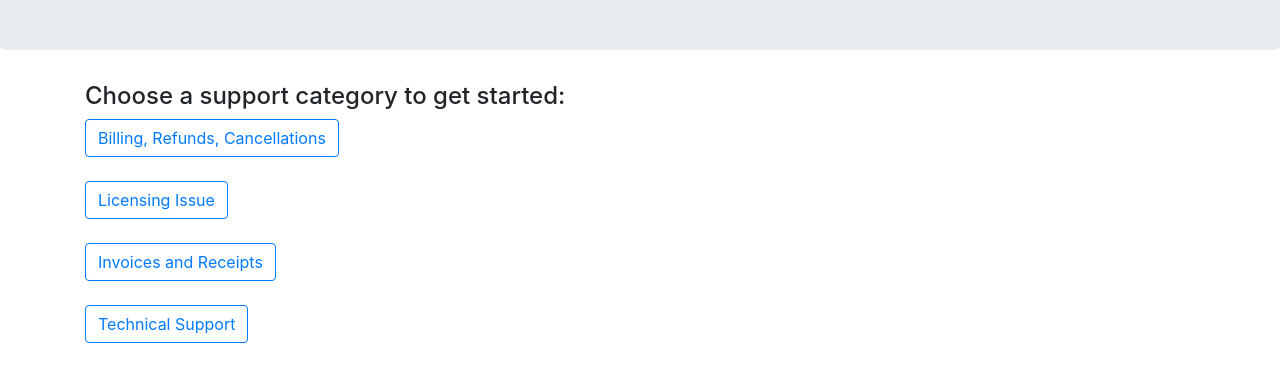
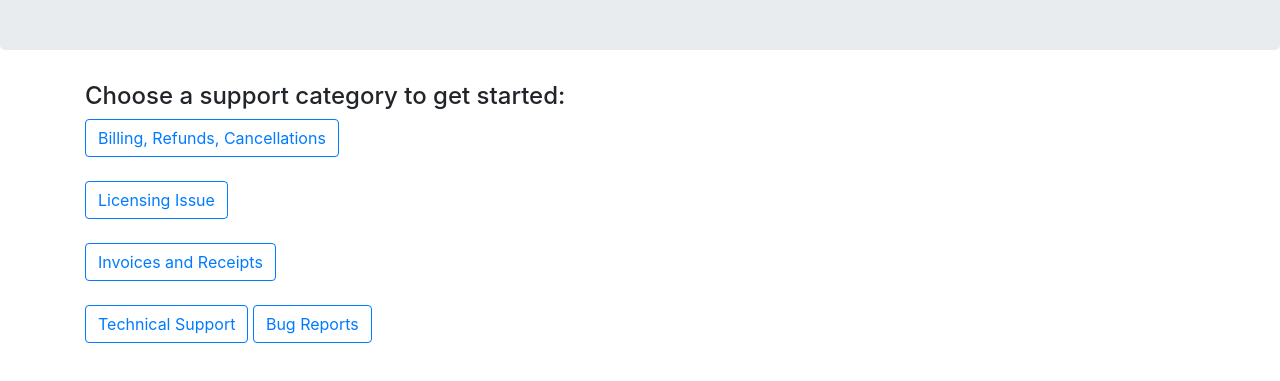
Before and after one commit to koush/support.vysor.io, a plain HTML site: page index.html in a window 1280 px wide. Shown: the part 153-534 px from the top of the page. Drawn offline with nearby package versions, Linux system fonts and the light colour scheme.

Commit message:
Deploying to gh-pages from  @ c98fe9a3dd108eeb3affd44f852a556b72118d90 🚀

```diff
--- a/index.html
+++ b/index.html
@@ -30,6 +30,7 @@
 <br/>
 <br/>
 <a href='technical/'><button type="button" class="btn btn-outline-primary">Technical Support</button></a>
+<a href='https://github.com/koush/vysor.io/issues'><button type="button" class="btn btn-outline-primary">Bug Reports</button></a>
 
     </div>
   </div>
```
